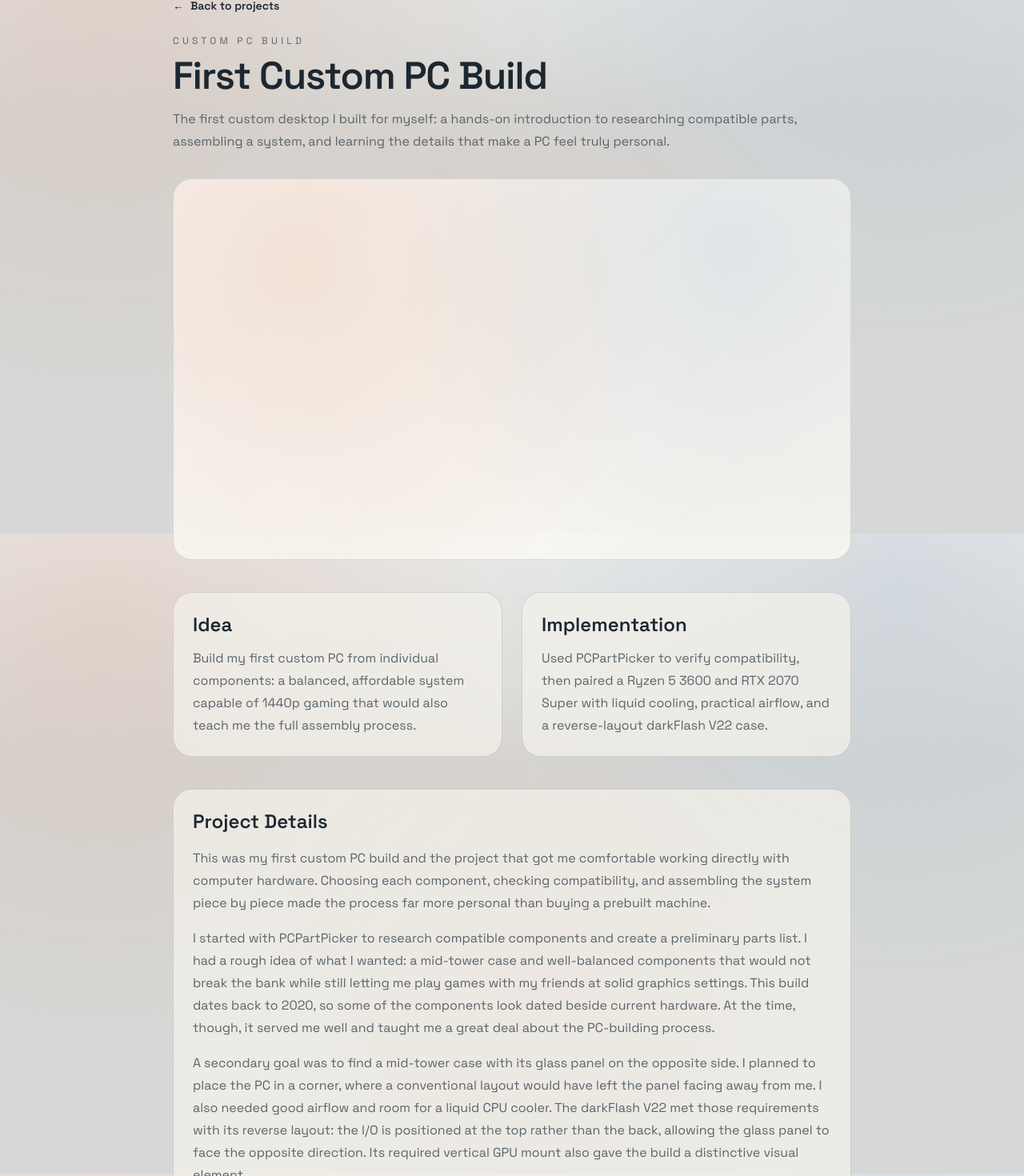
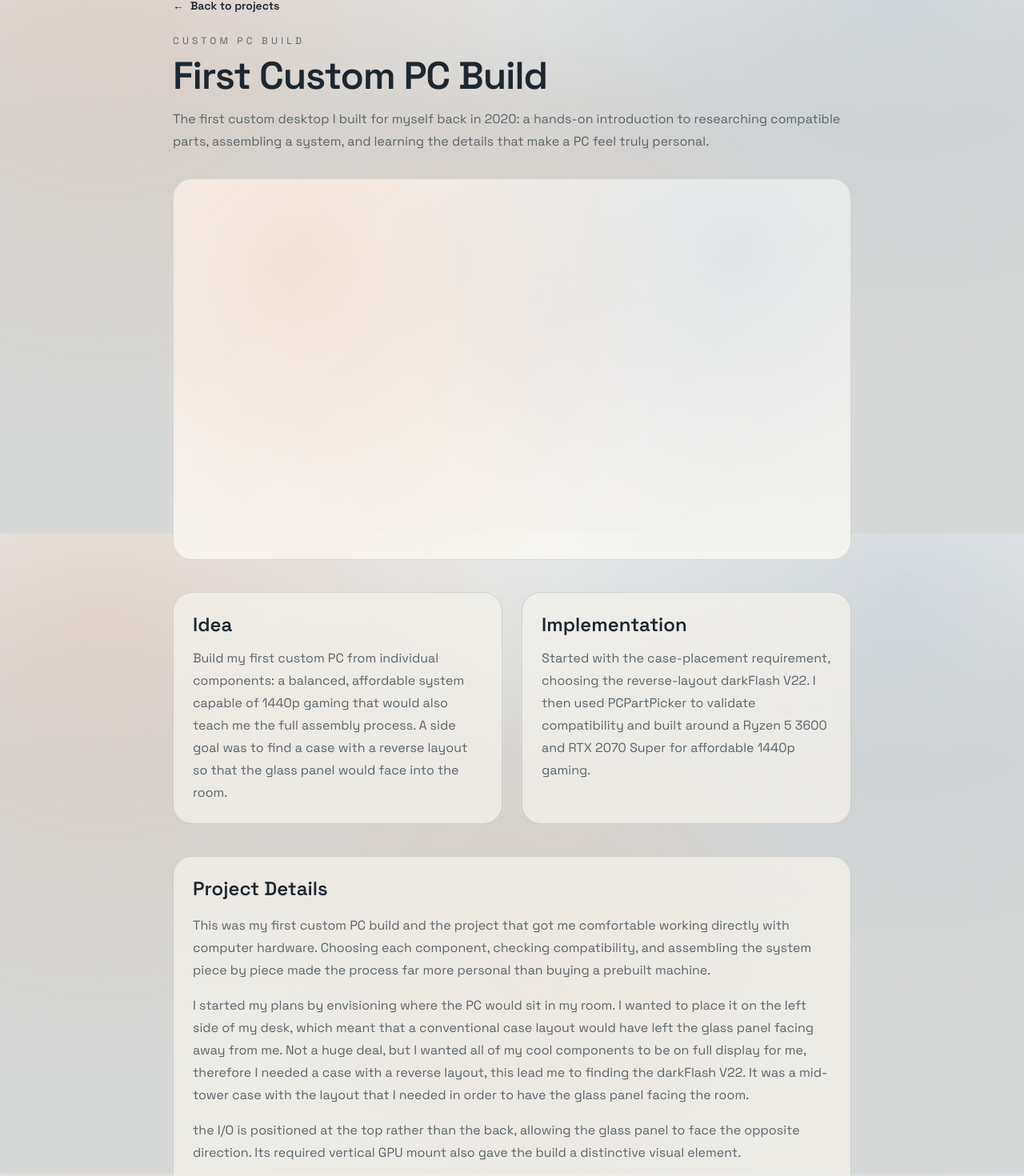
Before and after one commit to RickySerrano904/RickySerrano.dev, a Next.js app: page /projects/first-pc-build in a window 1280 px wide. Shown: the part 133-1603 px from the top of the page at 80% size. Built offline with nearby package versions, Linux system fonts and the light colour scheme.

Commit message:
docs(projects): refine first build implementation

```diff
--- a/app/projects/first-pc-build/page.mdx
+++ b/app/projects/first-pc-build/page.mdx
@@ -9,16 +9,29 @@ export const metadata = {
 <ProjectCaseStudyLayout
   eyebrow="Custom PC Build"
   title="First Custom PC Build"
-  summary="The first custom desktop I built for myself: a hands-on introduction to researching compatible parts, assembling a system, and learning the details that make a PC feel truly personal."
-  problem="Build my first custom PC from individual components: a balanced, affordable system capable of 1440p gaming that would also teach me the full assembly process."
-  solution="Used PCPartPicker to verify compatibility, then paired a Ryzen 5 3600 and RTX 2070 Super with liquid cooling, practical airflow, and a reverse-layout darkFlash V22 case."
+  summary="The first custom desktop I built for myself back in 2020: a hands-on introduction to researching compatible parts, assembling a system, and learning the details that make a PC feel truly personal."
+  problem="Build my first custom PC from individual components: a balanced, affordable system capable of 1440p gaming that would also teach me the full assembly process. A side goal was to find a case with a reverse layout so that the glass panel would face into the room."
+  solution="Started with the case-placement requirement, choosing the reverse-layout darkFlash V22. I then used PCPartPicker to validate compatibility and built around a Ryzen 5 3600 and RTX 2070 Super for affordable 1440p gaming."
 >
 
-This was my first custom PC build and the project that got me comfortable working directly with computer hardware. Choosing each component, checking compatibility, and assembling the system piece by piece made the process far more personal than buying a prebuilt machine.
+This was my first custom PC build and the project that got me comfortable working directly with computer hardware.
+Choosing each component, checking compatibility, and assembling the system piece by piece made the process far more
+personal than buying a prebuilt machine.
 
-I started with PCPartPicker to research compatible components and create a preliminary parts list. I had a rough idea of what I wanted: a mid-tower case and well-balanced components that would not break the bank while still letting me play games with my friends at solid graphics settings. This build dates back to 2020, so some of the components look dated beside current hardware. At the time, though, it served me well and taught me a great deal about the PC-building process.
+I started my plans by envisioning where the PC would sit in my room. I wanted to place it on the left side of my desk,
+which meant that a conventional case layout would have left the glass panel facing away from me. Not a huge deal, but I wanted
+all of my cool components to be on full display for me, therefore I needed a case with a reverse layout, this lead me to finding
+the darkFlash V22. It was a mid-tower case with the layout that I needed in order to have the glass panel facing the room.
 
-A secondary goal was to find a mid-tower case with its glass panel on the opposite side. I planned to place the PC in a corner, where a conventional layout would have left the panel facing away from me. I also needed good airflow and room for a liquid CPU cooler. The darkFlash V22 met those requirements with its reverse layout: the I/O is positioned at the top rather than the back, allowing the glass panel to face the opposite direction. Its required vertical GPU mount also gave the build a distinctive visual element.
+the I/O is positioned at the top rather than the back, allowing the glass panel to face the
+opposite direction. Its required vertical GPU mount also gave the build a distinctive visual element.
+
+I started with PCPartPicker to research compatible components and create a preliminary parts list.
+I had a rough idea of what I wanted: a mid-tower case and well-balanced components that would not break
+the bank while still letting me play games with my friends at solid graphics settings. This build dates back
+to 2020, so some of the components look dated beside current hardware. At the time, though, it served me well
+and taught me a great deal about the PC-building process.
+
 
 ## Build Goals
 
```
